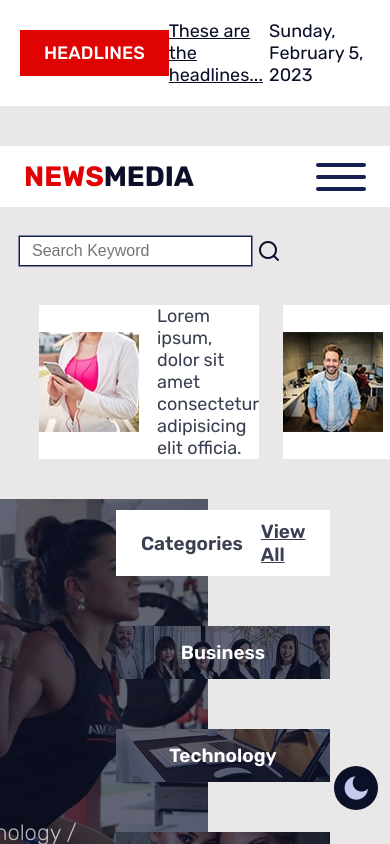
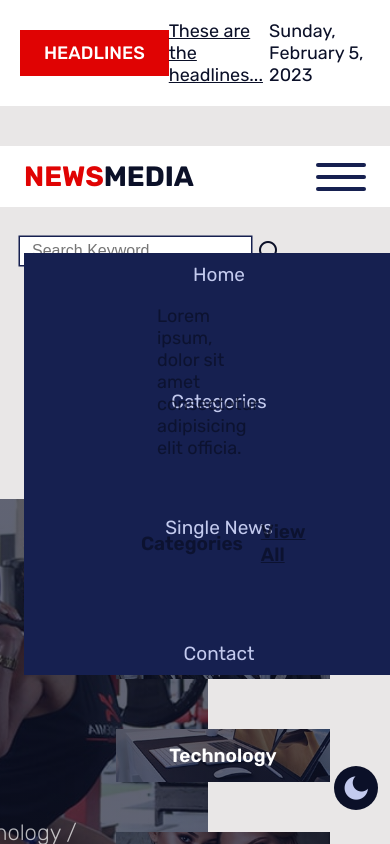
Before and after one commit to okorojames/news-app-media, a React (Create React App) app: page / in a window 390 px wide. Shown: the top 844 px of the page. Built offline with nearby package versions, Linux system fonts and the light colour scheme.

Commit message:
done with create react app

```diff
--- a/src/App_responsive.css
+++ b/src/App_responsive.css
@@ -19,7 +19,7 @@
     background: var(--dark-two);
     top: 30%;
     height: 50%;
-    left: 300%;
+    /* left: 300%; */
     transition: all .5s ease-in-out;
   }
   .nav-link{
```
